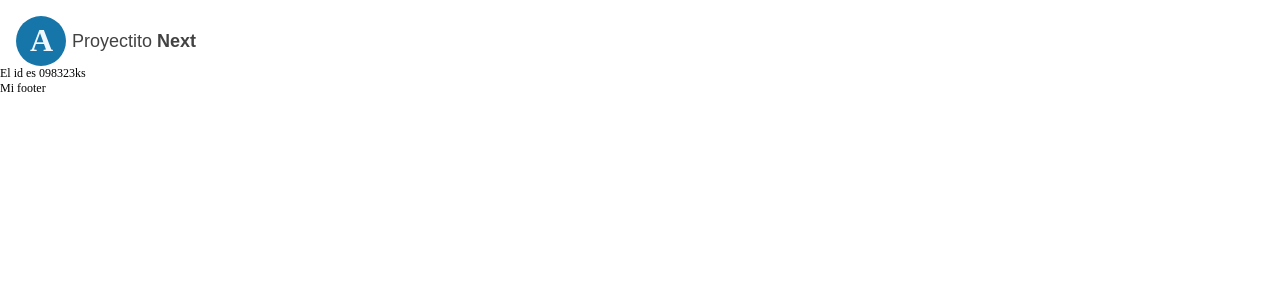
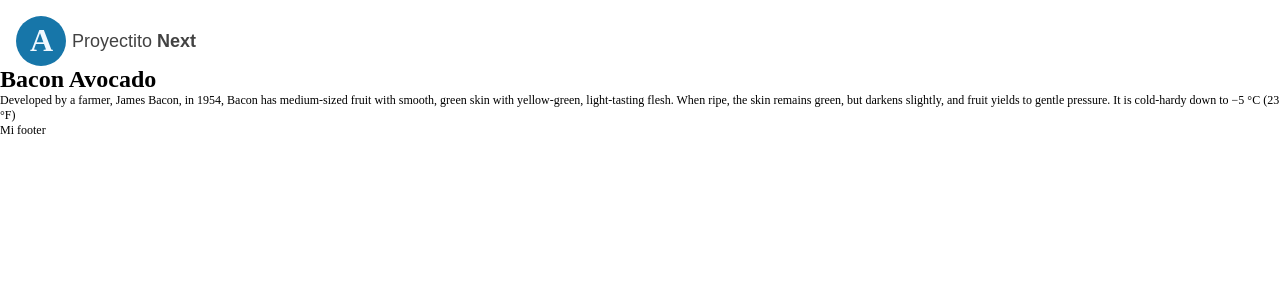
Before and after one commit to alexisklisch/learning-nextjs, a Next.js app: page /product/098323ks in a window 1280 px wide. Shown: the top 300 px of the page. Built offline with nearby package versions, Linux system fonts and the light colour scheme.

Commit message:
Agrego página con palta específica

```diff
--- a/pages/index.jsx
+++ b/pages/index.jsx
@@ -1,3 +1,4 @@
+import Link from "next/link"
 import { useState, useEffect } from "react"
 
 function Home() {
@@ -13,13 +14,13 @@ function Home() {
       <section style={{maxWidth: '512px', margin: '0 auto', display: 'grid', gap: '12px', gridTemplateColumns: '33.3% 33.4% 33.3%'}}>
         {avos.data?.map((avo) => {
           return (
-            <>
+            <Link href={`/product/${avo.id}`}>
               <article key={avo.id}>
                 <h3>{avo.name}</h3>
                 <span>{avo.sku}</span>
                 <h2>Precio: {avo.price}</h2>
               </article>
-            </>
+            </Link>
           )
         })}
       </section>
--- a/pages/product/[id].jsx
+++ b/pages/product/[id].jsx
@@ -1,11 +1,21 @@
 import { useRouter } from "next/router"
+import { useState, useEffect } from "react"
 
 function ProductItem() {
   const router = useRouter()
   const { id } = router.query
-  return (
-    <div>El id es {id}</div>
-  )
+  const [avo, setAvo] = useState([])
+
+  useEffect(() => {
+    fetch(`/api/avo/${id}`)
+      .then(res => res.json())
+      .then(data => setAvo(data))
+  },[])
+
+  return <>
+    <h1>{avo.data?.name}</h1>
+    <p>{avo.data?.attributes.description}</p>
+  </>
 }
 
 export default ProductItem
```
